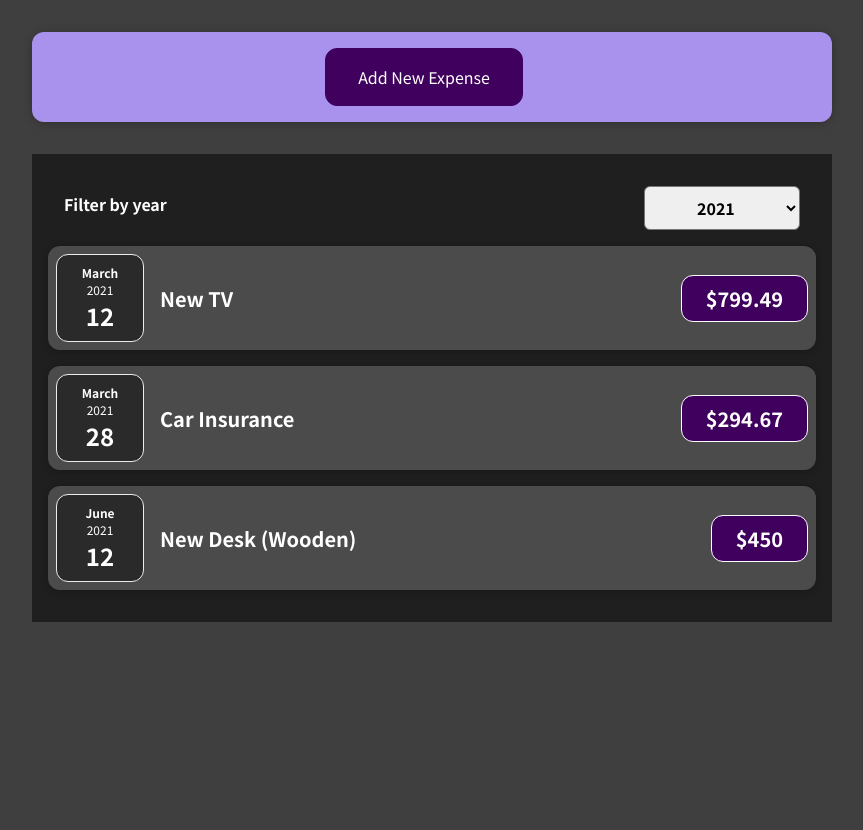
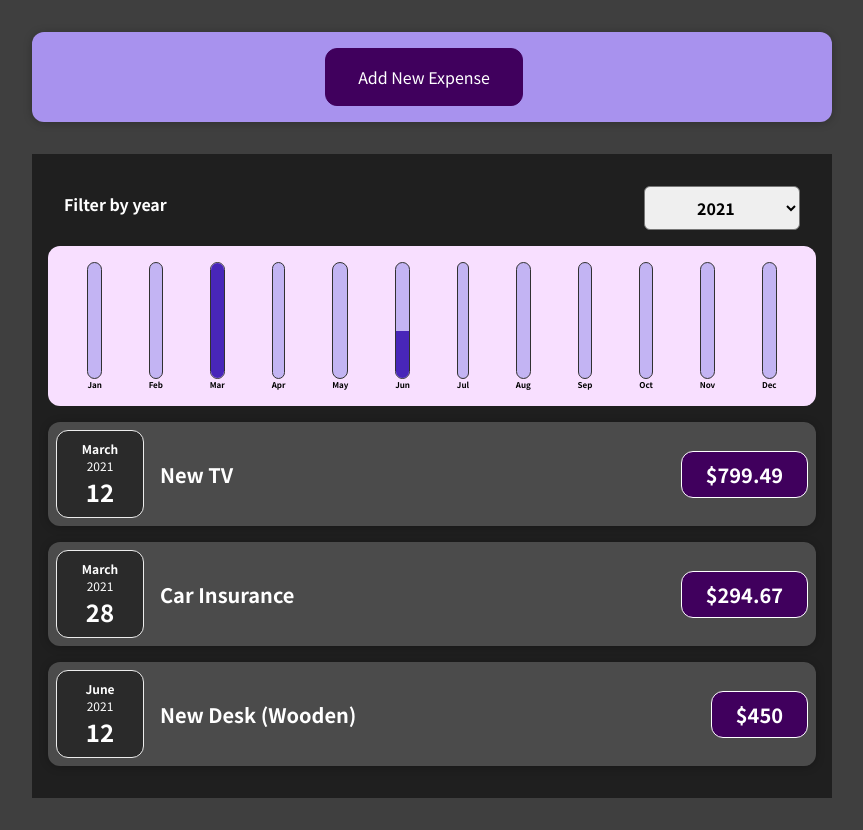
Before and after one commit to Suvanlly/React-Learning, a React (Create React App) app in the folder React-complete-guide/: page / in a window 1280 px wide. Shown: the whole page, without its empty margins (208-1071 px from the left). Before the commit the page ends 800 px from the top, so only its background shows below. Built offline with nearby package versions, Linux system fonts and the light colour scheme.

Commit message:
add expense chart

```diff
--- a/React-complete-guide/src/components/Chart/Chart.js
+++ b/React-complete-guide/src/components/Chart/Chart.js
@@ -4,13 +4,17 @@ import "./Chart.css";
 import Chartbar from "./ChartBar";
 
 const Chart = (props) => {
+  // this will be an array of 12 values
+  const dataPointValuesArray = props.dataPoints.map(dataPoint => dataPoint.value);
+  const totalMaximum = Math.max(...dataPointValuesArray);
+
   return (
     <div className="chart">
       {props.dataPoints.map((dataPoint) => (
         <Chartbar
           key={dataPoint.label}
           value={dataPoint.value}
-          maxValue={null}
+          maxValue={totalMaximum}
           label={dataPoint.label}
         />
       ))}
--- a/React-complete-guide/src/components/Chart/ChartBar.js
+++ b/React-complete-guide/src/components/Chart/ChartBar.js
@@ -1,11 +1,11 @@
 import React from "react";
 
-import "./Chartbar.css";
+import "./ChartBar.css";
 
 const Chartbar = (props) => {
   let barFillHeight = "0%";
 
-  if (props.max > 0) {
+  if (props.maxValue > 0) {
     barFillHeight = Math.round((props.value / props.maxValue) * 100) + "%";
   }
   return (
--- a/React-complete-guide/src/components/Expenses/Expenses.js
+++ b/React-complete-guide/src/components/Expenses/Expenses.js
@@ -2,6 +2,7 @@ import React, { useState } from "react";
 import "./Expenses.css";
 import ExpensesFilter from "./ExpenseFilter";
 import ExpensesList from "./ExpensesList";
+import ExpensesChart from "./ExpensesChart";
 
 function Expenses(props) {
   const [filterYear, setFilterYear] = useState(2021);
@@ -23,6 +24,7 @@ function Expenses(props) {
         selected={filterYear}
         onGetFilterYear={getFilterYearHandler}
       />
+      <ExpensesChart expenses={newExpensesArray}/>
       <ExpensesList filteredExpenses={newExpensesArray}/>
     </div>
   );
```
